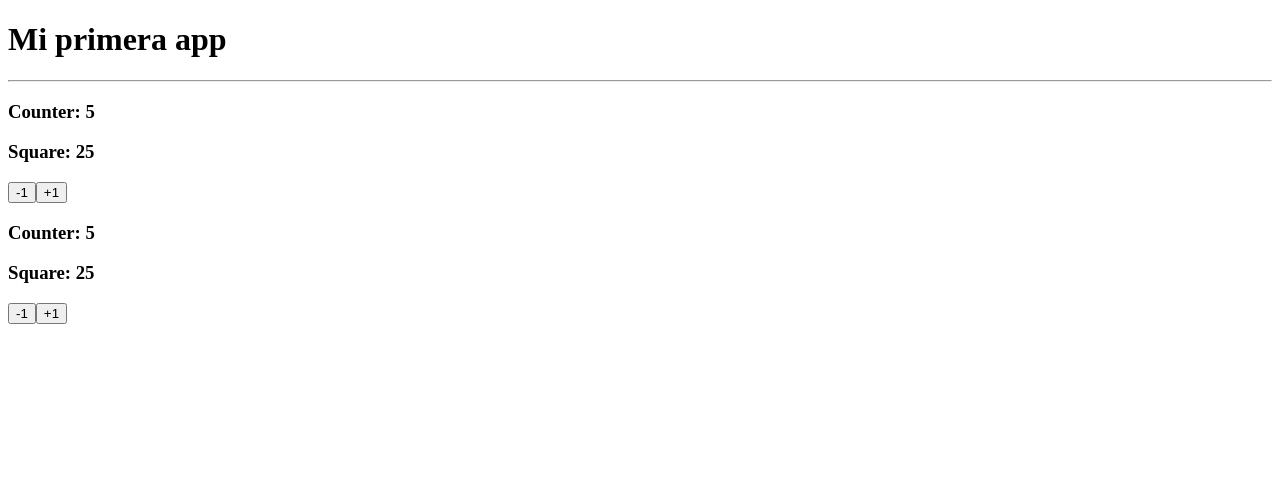
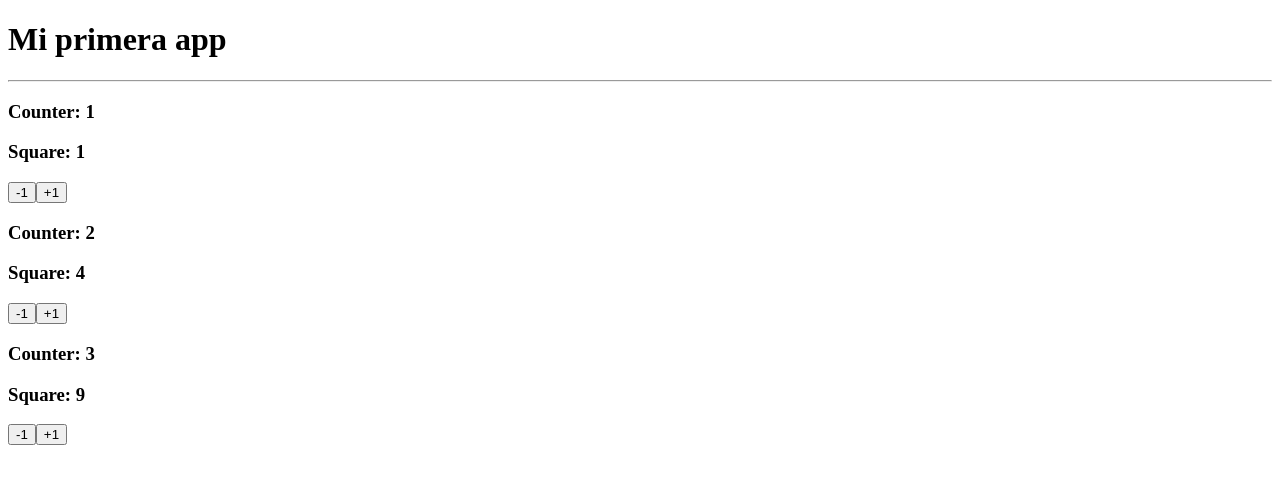
Before and after one commit to CasJuan/curso-vue, a Vue app in the folder indecision-app/: page / in a window 1280 px wide. Shown: the top 484 px of the page. Built offline with nearby package versions, Linux system fonts and the light colour scheme; the HTML template or start-up script is replaced by a standard one.

Commit message:
[add] separar logica SFC

```diff
--- a/indecision-app/src/App.vue
+++ b/indecision-app/src/App.vue
@@ -2,8 +2,9 @@
     <h1>Mi primera app</h1>
     <hr>
 
-    <MyCounter :value="5" />
-    <MyCounterScript :value="5" />
+    <MyCounter :value="1" />
+    <MyCounterScript :value="2" />
+    <MyCounterScript2 :value="3" />
 
 </template>
 
@@ -11,5 +12,6 @@
 <script lang="ts" setup>
 import MyCounter from './components/MyCounter.vue';
 import MyCounterScript from './components/MyCounterScript.vue';
+import MyCounterScript2 from './components/my-counter-script/MyCounterScript2.vue';
 
 </script>
--- /dev/null
+++ b/indecision-app/src/components/my-counter-script/MyCounterScript2.ts
@@ -0,0 +1,18 @@
+import { computed, defineComponent, ref } from 'vue';
+
+
+export default defineComponent({
+
+    props:{
+        value:{type: Number, required:true}
+    },
+    setup(props){
+        const counter = ref(props.value);
+        const squareCounter = computed(() => counter.value * counter.value);
+
+        return{
+            counter,
+            squareCounter,
+        }
+    }
+});
--- /dev/null
+++ b/indecision-app/src/components/my-counter-script/MyCounterScript2.vue
@@ -0,0 +1,20 @@
+<template>
+
+    <section>
+        <h3>Counter: {{ counter }}</h3>
+        <h3>Square: {{ squareCounter }}</h3>
+
+        <div>
+            <button @click="counter--"> -1</button>
+            <button @click="counter++"> +1</button>
+        </div>
+    </section>
+
+
+</template>
+
+
+<script lang="ts" src="./MyCounterScript2.ts">
+
+
+</script>
```
